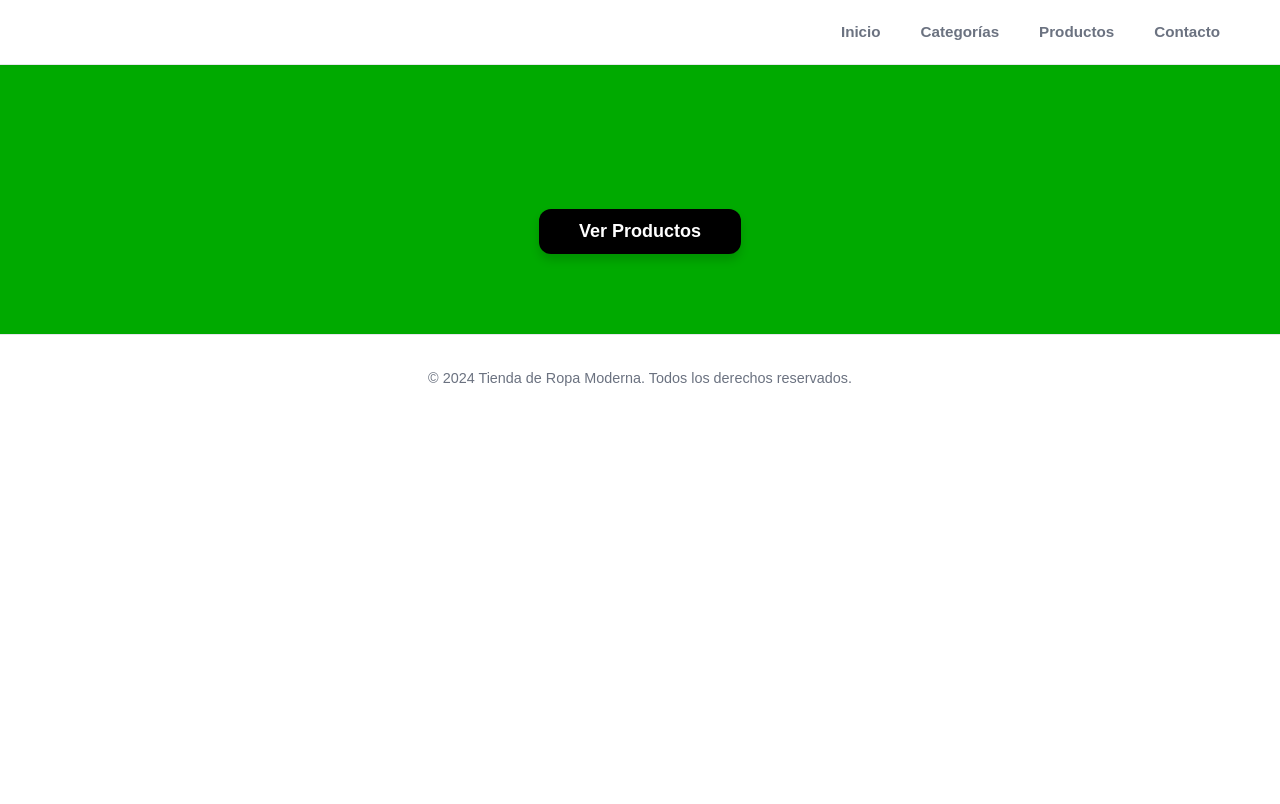
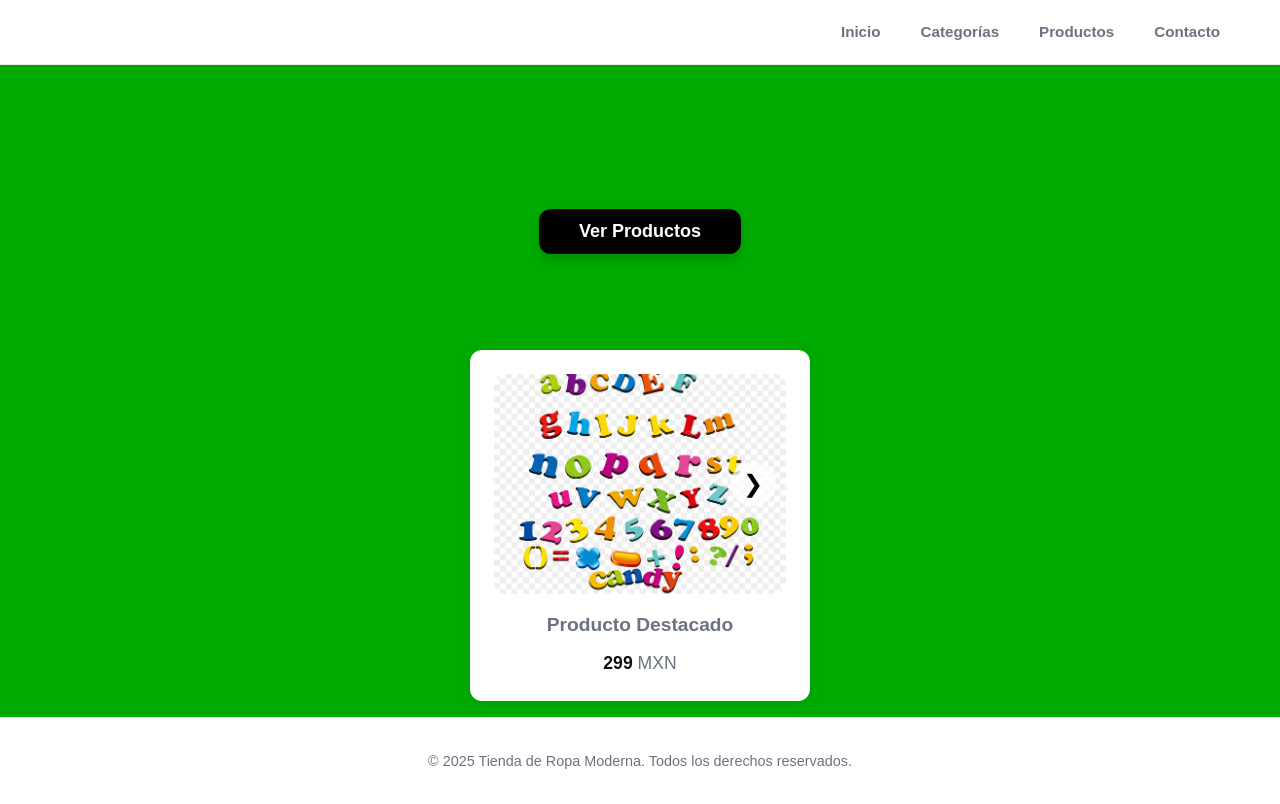
Before and after one commit to deliveryDC/shop-portal-web, a Next.js app: page / in a window 1280 px wide. Built offline with nearby package versions, Linux system fonts and the light colour scheme.

Commit message:
add window

```diff
--- /dev/null
+++ b/pages/componets/window/window.css
@@ -0,0 +1,70 @@
+.window-component {
+  border-radius: 12px;
+  box-shadow: 0 2px 12px rgba(0, 0, 0, 0.08);
+  padding: 24px;
+  background: #fff;
+  max-width: 340px;
+  margin: 1rem auto;
+  text-align: center;
+  position: relative;
+}
+
+.window-images {
+  position: relative;
+  width: 100%;
+  height: 220px; /* Puedes ajustar esto según tus imágenes */
+  margin-bottom: 16px;
+}
+
+.window-images img {
+  width: 100%;
+  height: 100%;
+  object-fit: cover;
+  border-radius: 12px;
+  display: block;
+}
+
+/* Flechas de navegación */
+.arrow {
+  position: absolute;
+  top: 50%;
+  transform: translateY(-50%);
+  background: rgba(255, 255, 255, 0.75);
+  border: none;
+  font-size: 24px;
+  cursor: pointer;
+  padding: 0.5rem 0.8rem;
+  border-radius: 50%;
+  z-index: 1;
+  transition: background 0.3s;
+}
+
+.arrow:hover {
+  background: rgba(255, 255, 255, 0.95);
+}
+
+.arrow.left {
+  left: 10px;
+}
+
+.arrow.right {
+  right: 10px;
+}
+
+/* Tipografía y precios */
+.window-component h3 {
+  font-weight: 700;
+  font-size: 1.2rem;
+  margin-bottom: 8px;
+}
+
+.window-component .window-price {
+  color: #111;
+  font-weight: 600;
+  font-size: 1.1rem;
+}
+
+.window-component .window-price span {
+  color: #6b7280;
+  font-weight: 400;
+}
--- /dev/null
+++ b/pages/componets/window/window.tsx
@@ -0,0 +1,34 @@
+import React, { useState } from 'react';
+import { WindowProps } from '../../interfaz/windowProps';
+import './window.css';
+
+const Window: React.FC<WindowProps> = ({ images, title, price }) => {
+  const [index, setIndex] = useState(0);
+
+  const prev = () => setIndex((prev) => Math.max(prev - 1, 0));
+  const next = () => setIndex((prev) => Math.min(prev + 1, images.length - 1));
+
+  return (
+    <div className="window-component">
+      <div className="window-images">
+        {index > 0 && (
+          <button className="arrow left" onClick={prev}>
+            &#10094;
+          </button>
+        )}
+        <img src={images[index]} alt={`${title} imagen ${index + 1}`} />
+        {index < images.length - 1 && (
+          <button className="arrow right" onClick={next}>
+            &#10095;
+          </button>
+        )}
+      </div>
+      <h3>{title}</h3>
+      <div className="window-price">
+        {price} <span>MXN</span>
+      </div>
+    </div>
+  );
+};
+
+export default Window;
--- a/pages/index.tsx
+++ b/pages/index.tsx
@@ -1,7 +1,8 @@
 'use client';
 
-import Image from 'next/image';
 import { useState } from 'react';
+import Window from './componets/window/window';
+
 
 export default function Home({ tenant }: any) {
   const [open, setOpen] = useState(false);
@@ -46,10 +47,19 @@ export default function Home({ tenant }: any) {
             Ver Productos
           </button>
         </section>
+          <Window
+            images={[
+              '/tienda1/image1.jpg',
+              '/tienda1/logo.png'
+            ]}
+            title="Producto Destacado"
+            price={299}
+          />
+
       </main>
 
       <footer>
-        &copy; 2024 Tienda de Ropa Moderna. Todos los derechos reservados.
+        &copy; 2025 Tienda de Ropa Moderna. Todos los derechos reservados.
       </footer>
     </div>
   );
--- /dev/null
+++ b/pages/interfaz/windowProps.tsx
@@ -0,0 +1,5 @@
+export interface WindowProps {
+  images: string[];
+  title: string;
+  price: string | number;
+}
--- a/tenants/tienda1/config.ts
+++ b/tenants/tienda1/config.ts
@@ -3,6 +3,6 @@ export default {
     describeTitle: 'Duerme con estilo, despierta con actitud.',
     describe: 'Descubre nuestras pijamas para mujer: diseños exclusivos, telas suaves y precios accesibles para que te sientas increíble, de noche y de día.',
     name: 'Tienda 1',
-    primaryColor: '#FADADD',
+    primaryColor: '#F8E1E7',
     logo: '/tienda1/logo.png',
 };
```
Also changed, not shown: public/tienda1/image1.jpg (added).
